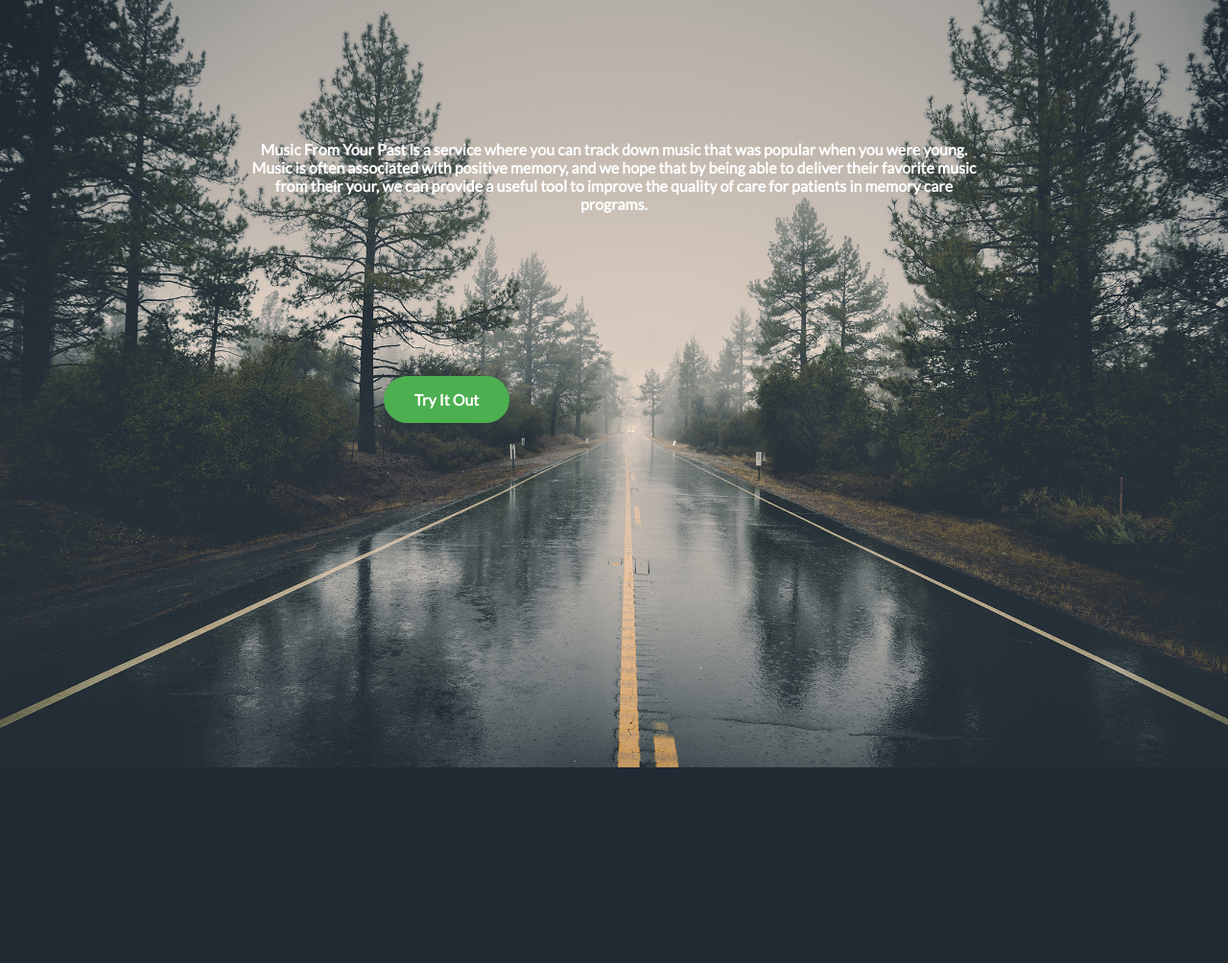
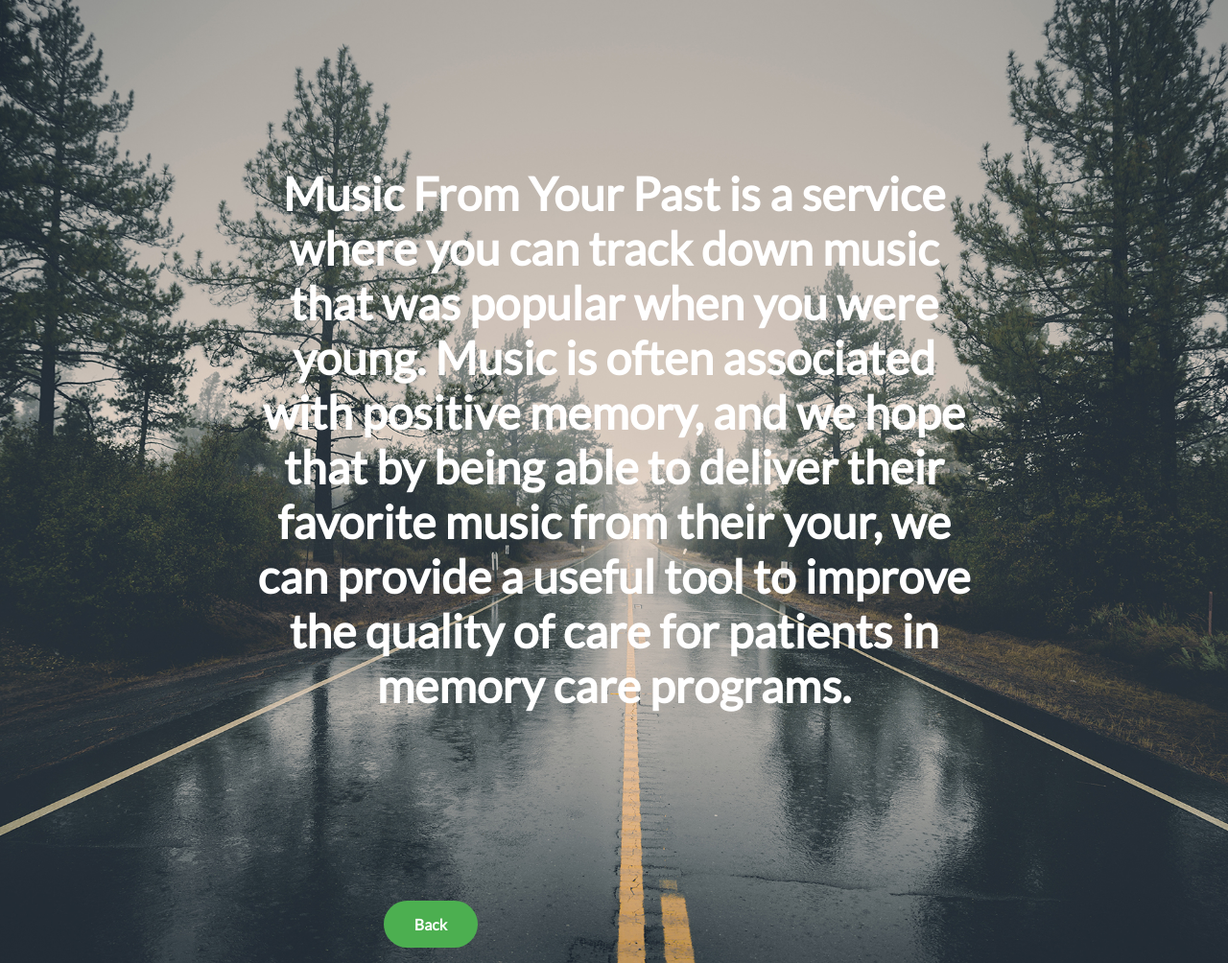
Before and after one commit to phqchau/music_therapy, a Django app: page /about/ in a window 1280 px wide. Shown: the whole page at 96% size. Before the commit the page ends 800 px from the top, so only its background shows below. Run offline with Django 3.2, Linux system fonts and the light colour scheme.

Commit message:
more css

```diff
--- a/musicTherapy/music/static/music/style.css
+++ b/musicTherapy/music/static/music/style.css
@@ -23,7 +23,7 @@
 h2 {
     font-family: 'Lato', sans-serif;
     color: white;
-    font-size: 1em !important;
+    font-size: 3em !important;
 }
 
 h1 {
@@ -31,11 +31,6 @@
 	font-size: 4em !important;
 	color: white;
 	margin-bottom: 15px;
-}
-
-h2 {
-	font-family: 'Lato', sans-serif;
-	color: white;
 }
 
 .inlinebutton {
--- a/musicTherapy/music/templates/music/about.html
+++ b/musicTherapy/music/templates/music/about.html
@@ -10,6 +10,6 @@
 <h2 align="center">Music From Your Past is a service where you can track down music that was popular when you were young. Music is often associated with positive memory, and we hope that by being able to deliver their favorite music from their your, we can provide a useful tool to improve the quality of care for patients in memory care programs.</h2>
 </div>
 
-<p><a href="{% url 'music:createPlaylist' %}" class="button">Try It Out</a>
+<p><a href="{% url 'music:index' %}" class="button">Back</a>
 </body>
 </html>
```
